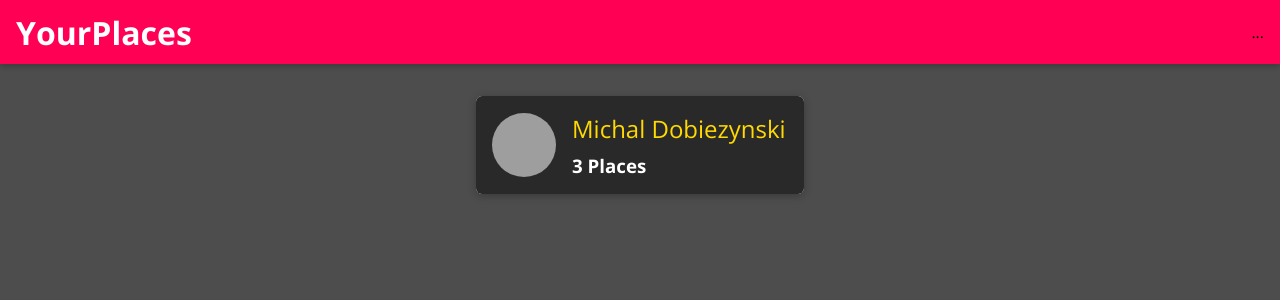
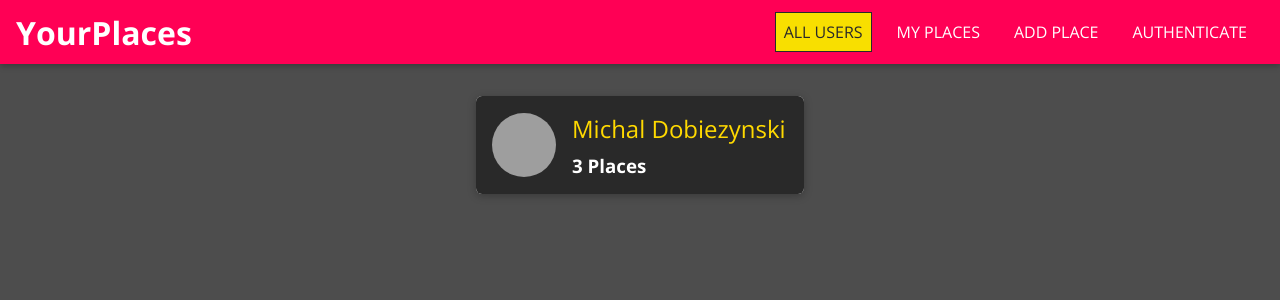
Before and after one commit to michaldobiezynski/mernMapApp, a React (Create React App) app: page / in a window 1280 px wide. Shown: the top 300 px of the page. Built offline with nearby package versions, Linux system fonts and the light colour scheme; grey boxes are pictures that could not be loaded.

Commit message:
added navlinks and styled them

```diff
--- a/src/shared/components/Navigation/MainNavigation.js
+++ b/src/shared/components/Navigation/MainNavigation.js
@@ -2,6 +2,7 @@
 import { Link } from 'react-router-dom';
 
 import MainHeader from './MainHeader';
+import NavLinks from './NavLinks';
 
 import './MainNavigation.css';
 
@@ -16,7 +17,9 @@
       <h1 className='main-navigation__title'>
         <Link to='/'>YourPlaces</Link>
       </h1>
-      <nav>...</nav>
+      <nav>
+        <NavLinks />
+      </nav>
     </MainHeader>
   );
 };
--- a/src/shared/components/Navigation/NavLinks.css
+++ b/src/shared/components/Navigation/NavLinks.css
@@ -0,0 +1,76 @@
+.nav-links {
+  list-style: none;
+  margin: 0;
+  padding: 0;
+  width: 100%;
+  height: 100%;
+  display: flex;
+  flex-direction: column;
+  justify-content: center;
+  align-items: center;
+}
+
+.nav-links li {
+  margin: 1rem;
+}
+
+.nav-links a {
+  border: 1px solid transparent;
+  color: #292929;
+  text-decoration: none;
+  padding: 0.5rem;
+}
+
+.nav-links a:hover,
+.nav-links a:active,
+.nav-links a.active {
+  background: #f8df00;
+  border-color: #292929;
+  color: #292929;
+}
+
+.nav-links button {
+  cursor: pointer;
+  border: 1px solid #292929;
+  color: #292929;
+  background: transparent;
+  padding: 0.5rem;
+  font: inherit;
+}
+
+.nav-links button:focus {
+  outline: none;
+}
+
+.nav-links button:hover,
+.nav-links button:active {
+  background: #292929;
+  color: white;
+}
+
+@media (min-width: 768px) {
+  .nav-links {
+    flex-direction: row;
+  }
+
+  .nav-links li {
+    margin: 0 0.5rem;
+  }
+
+  .nav-links a {
+    color: white;
+    text-decoration: none;
+  }
+
+  .nav-links button {
+    border: 1px solid white;
+    color: white;
+    background: transparent;
+  }
+
+  .nav-links button:hover,
+  .nav-links button:active {
+    background: #f8df00;
+    color: #292929;
+  }
+}
--- a/src/shared/components/Navigation/NavLinks.js
+++ b/src/shared/components/Navigation/NavLinks.js
@@ -0,0 +1,27 @@
+import React from 'react';
+import { NavLink } from 'react-router-dom';
+
+import './NavLinks.css';
+
+const NavLinks = props => {
+  return (
+    <ul className='nav-links'>
+      <li>
+        <NavLink to='/' exact>
+          ALL USERS
+        </NavLink>
+      </li>
+      <li>
+        <NavLink to='/u1/places'>MY PLACES</NavLink>
+      </li>
+      <li>
+        <NavLink to='/places/new'>ADD PLACE</NavLink>
+      </li>
+      <li>
+        <NavLink to='/auth'>AUTHENTICATE</NavLink>
+      </li>
+    </ul>
+  );
+};
+
+export default NavLinks;
```
